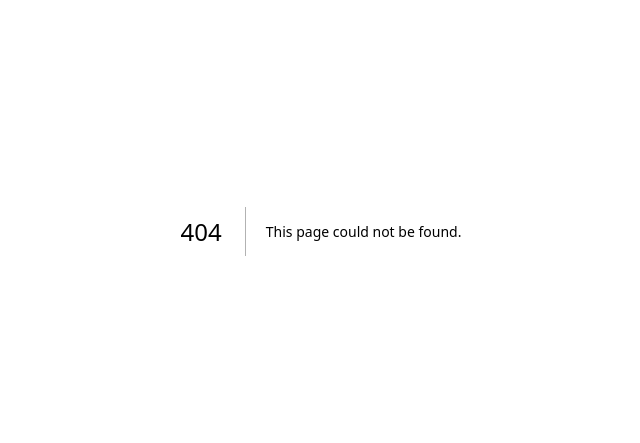
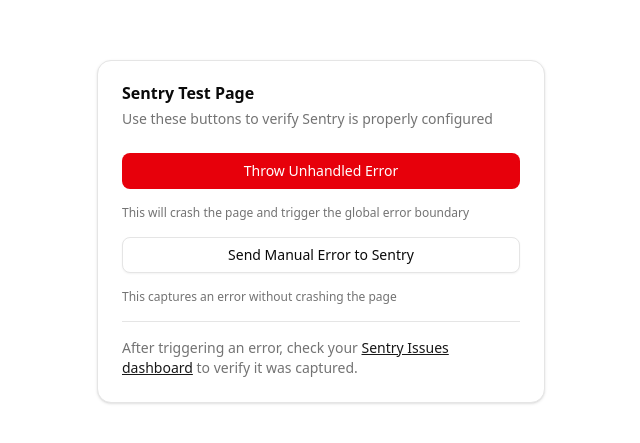
Before and after one commit to coreyhaines31/conlang, a Next.js app: page /sentry-example-page in a window 1280 px wide. Before the commit this address had no page. Shown: the part 169-612 px from the top of the page, without its empty margins (319-959 px from the left). Built offline with nearby package versions, Linux system fonts and the light colour scheme.

Commit message:
Add Sentry test page at /sentry-example-page

```diff
--- /dev/null
+++ b/src/app/sentry-example-page/page.tsx
@@ -0,0 +1,67 @@
+"use client";
+
+import * as Sentry from "@sentry/nextjs";
+import { Button } from "@/components/ui/button";
+import { Card, CardContent, CardDescription, CardHeader, CardTitle } from "@/components/ui/card";
+
+export default function SentryExamplePage() {
+  const triggerError = () => {
+    throw new Error("Sentry Test Error - This is a test error to verify Sentry is working!");
+  };
+
+  const triggerSentryError = () => {
+    Sentry.captureException(new Error("Manual Sentry Test - Captured via Sentry.captureException"));
+    alert("Error sent to Sentry! Check your Sentry dashboard.");
+  };
+
+  return (
+    <div className="min-h-screen bg-background flex items-center justify-center p-4">
+      <Card className="max-w-md w-full">
+        <CardHeader>
+          <CardTitle>Sentry Test Page</CardTitle>
+          <CardDescription>
+            Use these buttons to verify Sentry is properly configured
+          </CardDescription>
+        </CardHeader>
+        <CardContent className="space-y-4">
+          <Button
+            onClick={triggerError}
+            variant="destructive"
+            className="w-full"
+          >
+            Throw Unhandled Error
+          </Button>
+          <p className="text-xs text-muted-foreground">
+            This will crash the page and trigger the global error boundary
+          </p>
+
+          <Button
+            onClick={triggerSentryError}
+            variant="outline"
+            className="w-full"
+          >
+            Send Manual Error to Sentry
+          </Button>
+          <p className="text-xs text-muted-foreground">
+            This captures an error without crashing the page
+          </p>
+
+          <div className="pt-4 border-t">
+            <p className="text-sm text-muted-foreground">
+              After triggering an error, check your{" "}
+              <a
+                href="https://coreys-apps.sentry.io/issues/"
+                target="_blank"
+                rel="noopener noreferrer"
+                className="text-primary underline"
+              >
+                Sentry Issues dashboard
+              </a>
+              {" "}to verify it was captured.
+            </p>
+          </div>
+        </CardContent>
+      </Card>
+    </div>
+  );
+}
```
